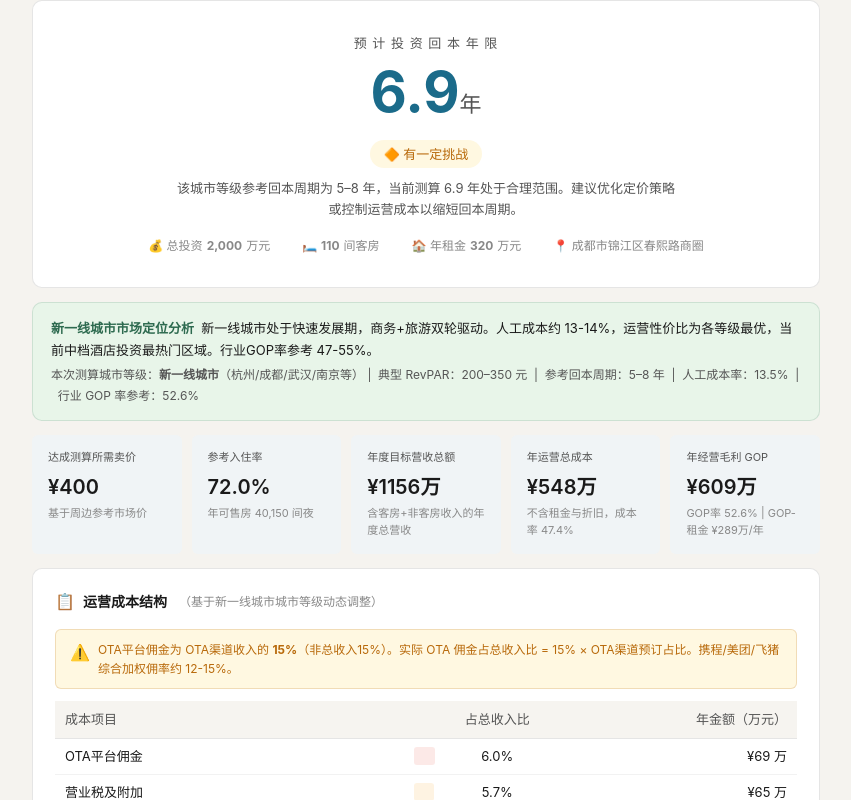
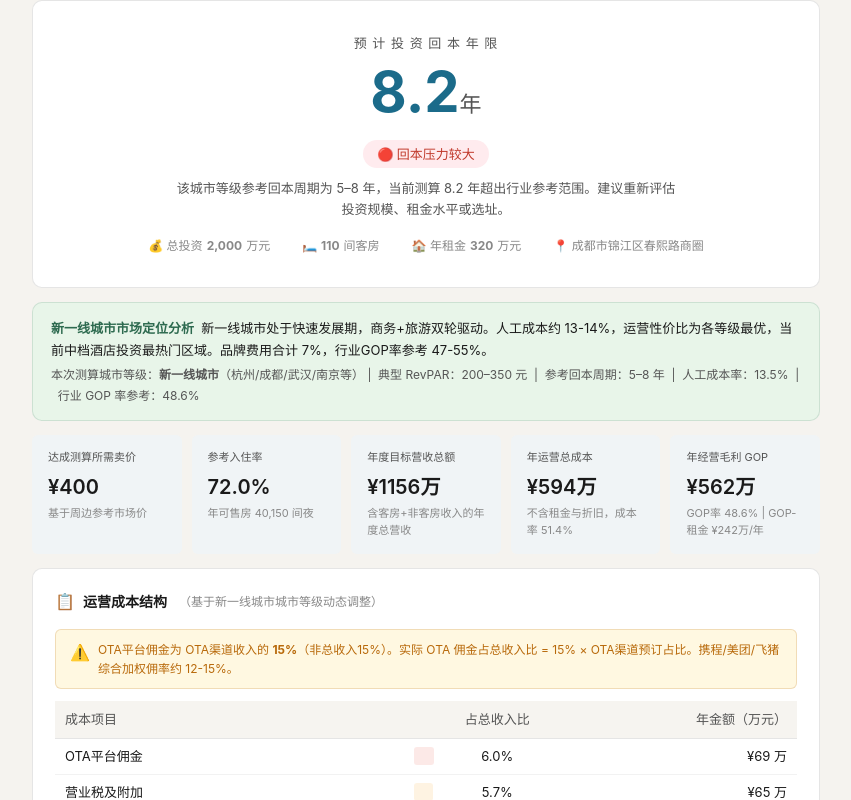
Before and after one commit to catherine623/hotel-investment-calculator-v1, a plain HTML site: page index.html in a window 1280 px wide. Both pictures are taken after a click on the button "生成投资测算报告". Shown: the part 701-1501 px from the top of the page, without its empty margins (214-1065 px from the left). Drawn offline with Linux system fonts and the light colour scheme.

Commit message:
Update index.html

```diff
--- a/index.html
+++ b/index.html
@@ -670,40 +670,42 @@ body {
 // ============================================================
 // 成本参数：基于行业真实项目数据校准
 // OTA佣金 = 15% × OTA渠道预订占比（非总收入15%）
-// 加盟管理费参考行业均值 ~3%
+// 加盟管理费参考行业均值 ~3%（华住/锦江等品牌基础费率）
+// 品牌管理费 = 4%×营业总收入（GMV），参考锦江都城4%、亚朵6%标准
+// 品牌相关费用合计约7%（加盟3%+品牌管理4%），属行业中位水平
 // ============================================================
 const TIER_PARAMS = {
   1: { // 一线城市（北上广深）
     label: '一线城市', cities: '北上广深',
-    labor: 0.155, energy: 0.055, supplies: 0.045, maintenance: 0.035, marketingOther: 0.025, admin: 0.048, franchise: 0.030,
+    labor: 0.155, energy: 0.055, supplies: 0.045, maintenance: 0.035, marketingOther: 0.025, admin: 0.048, franchise: 0.030, brandMgmt: 0.040,
     otaPct: 0.42, corpPct: 0.25, walkinPct: 0.18, directPct: 0.15,
     revparDesc: '280–450 元', paybackDesc: '6–10 年', investPerRoomDesc: '20–30 万/间',
     paybackGood: 8, paybackFeasible: 10,
-    desc: '一线城市竞争激烈，人工成本占收入 15-16% 为各类最高。OTA依赖度 40-45%，品牌加盟管理费约 3%。RevPAR 全国最高但租金与人工双重挤压，GOP率通常 42-50%。'
+    desc: '一线城市竞争激烈，人工成本占收入 15-16% 为各类最高。OTA依赖度 40-45%，品牌相关费用合计约 7%（加盟3%+品牌管理4%）。RevPAR 全国最高但租金与人工双重挤压，GOP率通常 42-50%。'
   },
   2: { // 新一线城市（杭州/成都/武汉/南京等）
     label: '新一线城市', cities: '杭州/成都/武汉/南京等',
-    labor: 0.135, energy: 0.050, supplies: 0.042, maintenance: 0.030, marketingOther: 0.025, admin: 0.045, franchise: 0.030,
+    labor: 0.135, energy: 0.050, supplies: 0.042, maintenance: 0.030, marketingOther: 0.025, admin: 0.045, franchise: 0.030, brandMgmt: 0.040,
     otaPct: 0.40, corpPct: 0.28, walkinPct: 0.18, directPct: 0.14,
     revparDesc: '200–350 元', paybackDesc: '5–8 年', investPerRoomDesc: '16–24 万/间',
     paybackGood: 6, paybackFeasible: 8,
-    desc: '新一线城市处于快速发展期，商务+旅游双轮驱动。人工成本约 13-14%，运营性价比为各等级最优，当前中档酒店投资最热门区域。行业GOP率参考 47-55%。'
+    desc: '新一线城市处于快速发展期，商务+旅游双轮驱动。人工成本约 13-14%，运营性价比为各等级最优，当前中档酒店投资最热门区域。品牌费用合计 7%，行业GOP率参考 47-55%。'
   },
   3: { // 二线城市（长沙/合肥/昆明/厦门/常州/青岛等）
     label: '二线城市', cities: '长沙/合肥/昆明/厦门/常州/青岛等',
-    labor: 0.150, energy: 0.048, supplies: 0.040, maintenance: 0.035, marketingOther: 0.022, admin: 0.043, franchise: 0.030,
+    labor: 0.150, energy: 0.048, supplies: 0.040, maintenance: 0.035, marketingOther: 0.022, admin: 0.043, franchise: 0.030, brandMgmt: 0.040,
     otaPct: 0.37, corpPct: 0.30, walkinPct: 0.23, directPct: 0.10,
     revparDesc: '150–280 元', paybackDesc: '4–7 年', investPerRoomDesc: '13–21 万/间',
     paybackGood: 5, paybackFeasible: 7,
-    desc: '二线城市运营成本较低，协议客户与散客占比合计超 50%。不同项目因选址和租金水平差异化显著，GOP率差距可达5-10个百分点，租金谈判为关键成功因素。'
+    desc: '二线城市运营成本较低，协议客户与散客占比合计超 50%。品牌费用合计 7%，不同项目因选址和租金水平差异化显著，GOP率差距可达5-10个百分点，租金谈判为关键成功因素。'
   },
   4: { // 三线及以下
     label: '三线及以下', cities: '地级市/县城',
-    labor: 0.130, energy: 0.042, supplies: 0.038, maintenance: 0.030, marketingOther: 0.018, admin: 0.040, franchise: 0.030,
+    labor: 0.130, energy: 0.042, supplies: 0.038, maintenance: 0.030, marketingOther: 0.018, admin: 0.040, franchise: 0.030, brandMgmt: 0.040,
     otaPct: 0.32, corpPct: 0.28, walkinPct: 0.30, directPct: 0.10,
     revparDesc: '100–200 元', paybackDesc: '4–8 年', investPerRoomDesc: '8–15 万/间',
     paybackGood: 5, paybackFeasible: 8,
-    desc: '投资最小但需求波动较大，OTA依赖度最低（约 32%），散客占比最高。需重点关注本地人口流动和大型项目落地情况。'
+    desc: '投资最小但需求波动较大，OTA依赖度最低（约 32%），散客占比最高。品牌费用合计 7%，需重点关注本地人口流动和大型项目落地情况。'
   }
 };
 
@@ -789,6 +791,7 @@ function generateReport() {
     { key: 'supplies', name: '客房消耗品', pct: tp.supplies, color: '#7c4dff' },
     { key: 'maintenance', name: '维修维护费', pct: tp.maintenance, color: '#ff7043' },
     { key: 'franchise', name: '加盟管理费', pct: tp.franchise, color: '#ff6f00' },
+    { key: 'brandMgmt', name: '品牌管理费', pct: tp.brandMgmt, color: '#ab47bc', note: '=4%×营业总收入（GMV），按月确认' },
     { key: 'marketingOther', name: '市场推广（非OTA）', pct: tp.marketingOther, color: '#4caf50' },
     { key: 'admin', name: '管理费用及其他', pct: tp.admin, color: '#5c6bc0' },
   ];
```
